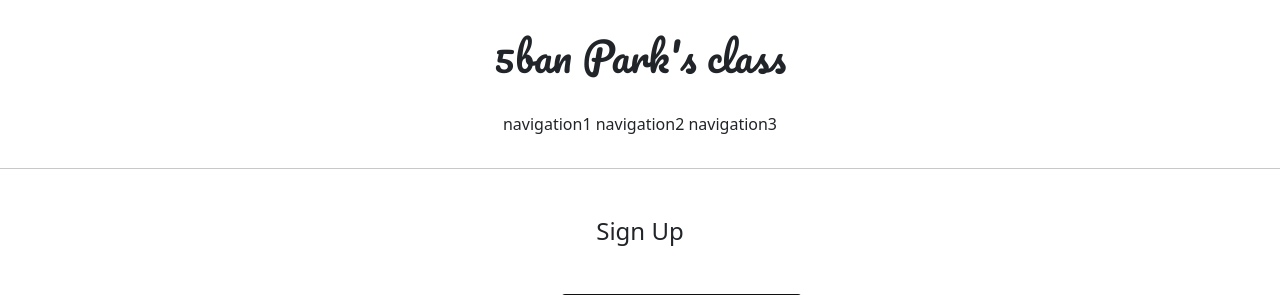
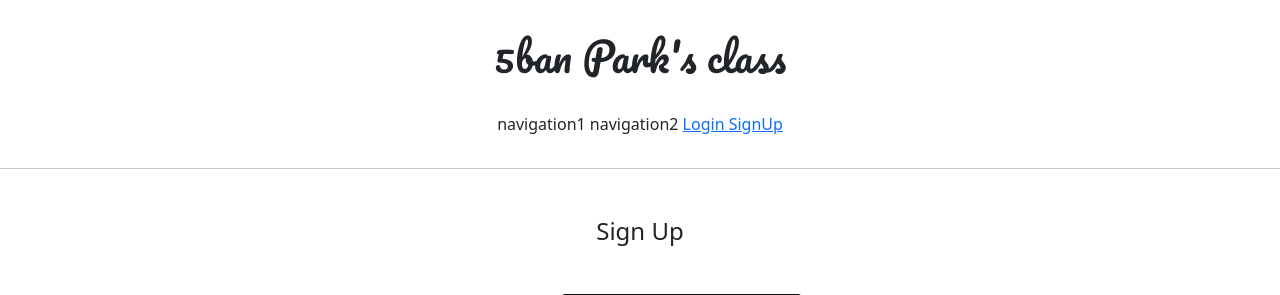
Before and after one commit to glory-ju/julyfifth, a Django app: page /accounts/create/ in a window 1280 px wide. Shown: the top 295 px of the page. Run offline with Django 3.2, Linux system fonts and the light colour scheme; parts of the project's set-up code (start-up, migrations or seed data) failed here and were passed over.

Commit message:
0713/ Web Application 4th commit

```diff
--- a/julyfifth/settings.py
+++ b/julyfifth/settings.py
@@ -13,6 +13,8 @@ import os
 from pathlib import Path
 
 # Build paths inside the project like this: BASE_DIR / 'subdir'.
+from django.urls import reverse_lazy
+
 BASE_DIR = Path(__file__).resolve().parent.parent
 
 local_env = open(os.path.join(BASE_DIR, '.env'))
@@ -141,3 +143,7 @@ STATICFILES_DIRS = [
 # https://docs.djangoproject.com/en/3.2/ref/settings/#default-auto-field
 
 DEFAULT_AUTO_FIELD = 'django.db.models.BigAutoField'
+
+
+LOGIN_REDIRECT_URL = reverse_lazy('accountapp:hello_world')
+LOGOUT_REDIRECT_URL = reverse_lazy('accountapp:login')
--- a/templates/header.html
+++ b/templates/header.html
@@ -7,7 +7,16 @@
     <div class="pragmatic_header_button">
         <span>navigation1</span>
         <span>navigation2</span>
-        <span>navigation3</span>
+        <span>
+            <a href="{% url 'accountapp:login' %}">
+                Login
+            </a>
+        </span>
+        <span>
+            <a href="{% url 'accountapp:create' %}">
+                SignUp
+            </a>
+        </span>
     </div>
 
 </div>
```
